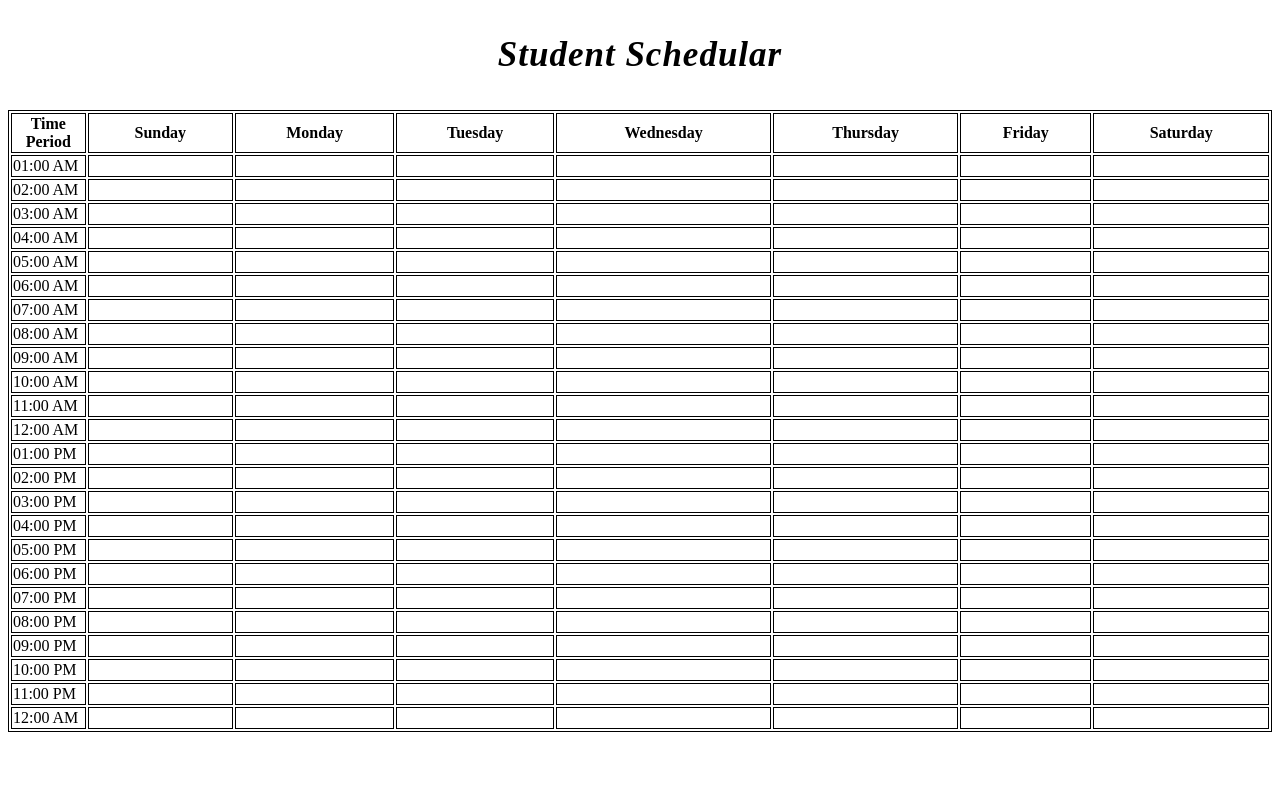
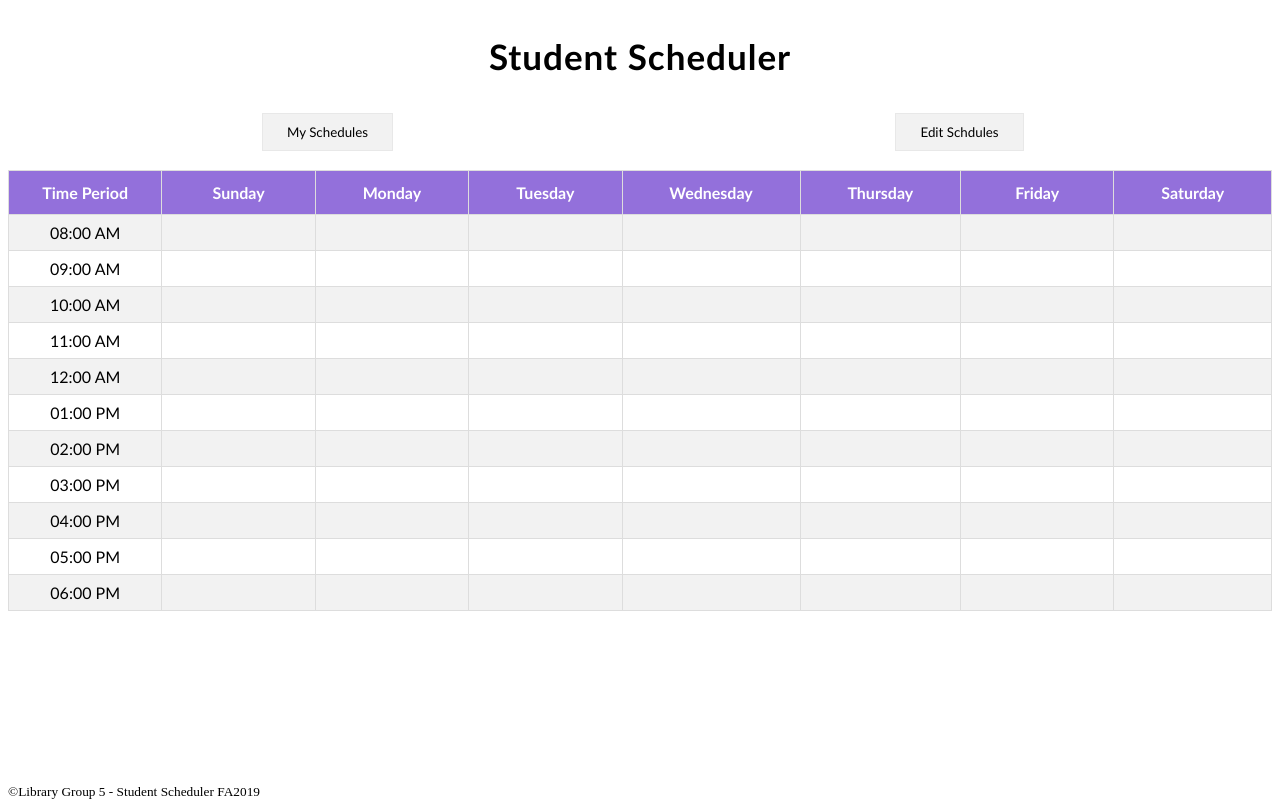
Before and after one commit to tanghuynh0214/Student_Scheduler, a PHP site: page /homepage.html in a window 1280 px wide. Run offline with PHP 8.4, Linux system fonts and the light colour scheme; lists and menus that the app fills with data are empty.

Commit message:
updated the css and html of the master branch to better reflect the intended project direction
this should be our working file if we plan to go forward with using html/css/php as our app languages

Signed-off-by: David-Speaks <dspeaks@umbc.edu>

```diff
--- a/homepage.css
+++ b/homepage.css
@@ -1,11 +1,21 @@
+#buttonz
+{
+	width: 100%;
+  font-family: "Trebuchet MS", Arial, Helvetica, sans-serif;
+  border-collapse: collapse;
+  text-align:center;
+}
 #header
 {
   font-weight: bold;
   font-size: 35px;
-  font-style: italic;
+  /*font-style: italic;*/
   letter-spacing: 1px;
   text-align: center;
   margin-bottom: 10px;
+  font-family: "Trebuchet MS", Arial, Helvetica, sans-serif;
+
+  border-collapse: collapse;
 }
 
 #calender, #timePeriod, #monday, #tuesday, #wednesday, #thursday, #friday, #saturday, #sunday
@@ -21,9 +31,55 @@
 #calender
 {
   width: 100%;
+  font-family: "Trebuchet MS", Arial, Helvetica, sans-serif;
+  border-collapse: collapse;
+  text-align:center;
 }
 
+#calender td, #calender th {
+  border: 1px solid #ddd;
+  padding: 8px;
+}
+
+#calender tr:nth-child(even){
+	background-color: #f2f2f2;
+}
+
+#calender tr:hover {
+	background-color: #ddd;
+}
+
+#calender th {
+  font-family: "Trebuchet MS", Arial, Helvetica, sans-serif;
+  padding-top: 12px;
+  padding-bottom: 12px;
+  text-align: left;
+  background-color: #9370DB;
+  color: white;
+  text-align:center;
+}
 .cell
 {
     border: 1px solid black;          /* Creates a solid border line */
+	width: 6%;
 }
+footer
+{
+	position: absolute;
+    bottom: 0;
+}
+button
+{
+	font-family: "Trebuchet MS", Arial, Helvetica, sans-serif;
+	border: 1px solid #E8E8E8;
+  padding: 10px 24px; /* Some padding */
+  cursor: pointer;
+  text-align: left;
+  background-color: #f2f2f2;
+  color: black;
+  text-align:center;
+}
+
+button:hover {
+  background-color: #E8E8E8;
+}
--- a/homepage.html
+++ b/homepage.html
@@ -3,11 +3,21 @@
   <title>Student Scheduler</title>
   <link rel="stylesheet" type = "text/css" href="homepage.css">
   <div id = "header">
-    <p> Student Schedular </p>
+    <p> Student Scheduler </p>
   </div>
 </head>
-<bo>
+<body>
+  <?php include 'dbconnect.php';
+  echo "db conencted succesfully";
+  ?>
   <div id="scheduler">
+  <table id = "buttonz">
+	<tr>
+		<th><button type="button">My Schedules</button></th>
+		<th><button type="button">Edit Schdules</button></th>
+	</tr>
+  </table>
+  <br>
     <table id = "calender">
       <!-- Header row -->
       <tr>
@@ -19,90 +29,6 @@
         <th id = "thursday">Thursday</th>
         <th id = "friday">Friday</th>
         <th id = "saturday">Saturday</th>
-      </tr>
-
-      <!-- 1AM Data row -->
-      <tr>
-        <td class = "cell"> 01:00 AM </td>
-        <td class = "cell"></td>
-        <td class = "cell"></td>
-        <td class = "cell"></td>
-        <td class = "cell"></td>
-        <td class = "cell"></td>
-        <td class = "cell"></td>
-        <td class = "cell"></td>
-      </tr>
-
-      <!-- 2AM Data row -->
-      <tr>
-        <td class = "cell"> 02:00 AM </td>
-        <td class = "cell"></td>
-        <td class = "cell"></td>
-        <td class = "cell"></td>
-        <td class = "cell"></td>
-        <td class = "cell"></td>
-        <td class = "cell"></td>
-        <td class = "cell"></td>
-      </tr>
-
-      <!-- 3AM Data row -->
-      <tr>
-        <td class = "cell"> 03:00 AM </td>
-        <td class = "cell"></td>
-        <td class = "cell"></td>
-        <td class = "cell"></td>
-        <td class = "cell"></td>
-        <td class = "cell"></td>
-        <td class = "cell"></td>
-        <td class = "cell"></td>
-      </tr>
-
-      <!-- 4AM Data row -->
-      <tr>
-        <td class = "cell"> 04:00 AM </td>
-        <td class = "cell"></td>
-        <td class = "cell"></td>
-        <td class = "cell"></td>
-        <td class = "cell"></td>
-        <td class = "cell"></td>
-        <td class = "cell"></td>
-        <td class = "cell"></td>
-      </tr>
-
-      <!-- 5AM Data row -->
-      <tr>
-        <td class = "cell"> 05:00 AM </td>
-        <td class = "cell"></td>
-        <td class = "cell"></td>
-        <td class = "cell"></td>
-        <td class = "cell"></td>
-        <td class = "cell"></td>
-        <td class = "cell"></td>
-        <td class = "cell"></td>
-      </tr>
-
-      <!-- 6AM Data row -->
-      <tr>
-        <td class = "cell"> 06:00 AM </td>
-        <td class = "cell"></td>
-        <td class = "cell"></td>
-        <td class = "cell"></td>
-        <td class = "cell"></td>
-        <td class = "cell"></td>
-        <td class = "cell"></td>
-        <td class = "cell"></td>
-      </tr>
-
-      <!-- 7AM Data row -->
-      <tr>
-        <td class = "cell"> 07:00 AM </td>
-        <td class = "cell"></td>
-        <td class = "cell"></td>
-        <td class = "cell"></td>
-        <td class = "cell"></td>
-        <td class = "cell"></td>
-        <td class = "cell"></td>
-        <td class = "cell"></td>
       </tr>
 
       <!-- 8AM Data row -->
@@ -236,78 +162,12 @@
           <td class = "cell"></td>
         </tr>
 
-        <!-- 7PM Data row -->
-        <tr>
-          <td class = "cell"> 07:00 PM </td>
-          <td class = "cell"></td>
-          <td class = "cell"></td>
-          <td class = "cell"></td>
-          <td class = "cell"></td>
-          <td class = "cell"></td>
-          <td class = "cell"></td>
-          <td class = "cell"></td>
-        </tr>
+      </tr>
 
-        <!-- 8PM Data row -->
-        <tr>
-          <td class = "cell"> 08:00 PM </td>
-          <td class = "cell"></td>
-          <td class = "cell"></td>
-          <td class = "cell"></td>
-          <td class = "cell"></td>
-          <td class = "cell"></td>
-          <td class = "cell"></td>
-          <td class = "cell"></td>
-        </tr>
-
-        <!-- 9PM Data row -->
-        <tr>
-          <td class = "cell"> 09:00 PM </td>
-          <td class = "cell"></td>
-          <td class = "cell"></td>
-          <td class = "cell"></td>
-          <td class = "cell"></td>
-          <td class = "cell"></td>
-          <td class = "cell"></td>
-          <td class = "cell"></td>
-        </tr>
-
-        <!-- 10PM Data row -->
-        <tr>
-          <td class = "cell"> 10:00 PM </td>
-          <td class = "cell"></td>
-          <td class = "cell"></td>
-          <td class = "cell"></td>
-          <td class = "cell"></td>
-          <td class = "cell"></td>
-          <td class = "cell"></td>
-          <td class = "cell"></td>
-        </tr>
-
-        <!-- 11PM Data row -->
-        <tr>
-          <td class = "cell"> 11:00 PM </td>
-          <td class = "cell"></td>
-          <td class = "cell"></td>
-          <td class = "cell"></td>
-          <td class = "cell"></td>
-          <td class = "cell"></td>
-          <td class = "cell"></td>
-          <td class = "cell"></td>
-        </tr>
-
-        <!-- 12AM Data row -->
-        <tr>
-          <td class = "cell"> 12:00 AM </td>
-          <td class = "cell"></td>
-          <td class = "cell"></td>
-          <td class = "cell"></td>
-          <td class = "cell"></td>
-          <td class = "cell"></td>
-          <td class = "cell"></td>
-          <td class = "cell"></td>
-      </tr>
     </table>
   </div>
-</bo>
+</body>
+<footer>
+        <small>&copy;Library Group 5 - Student Scheduler FA2019</small>
+</footer>
 </html>
```
